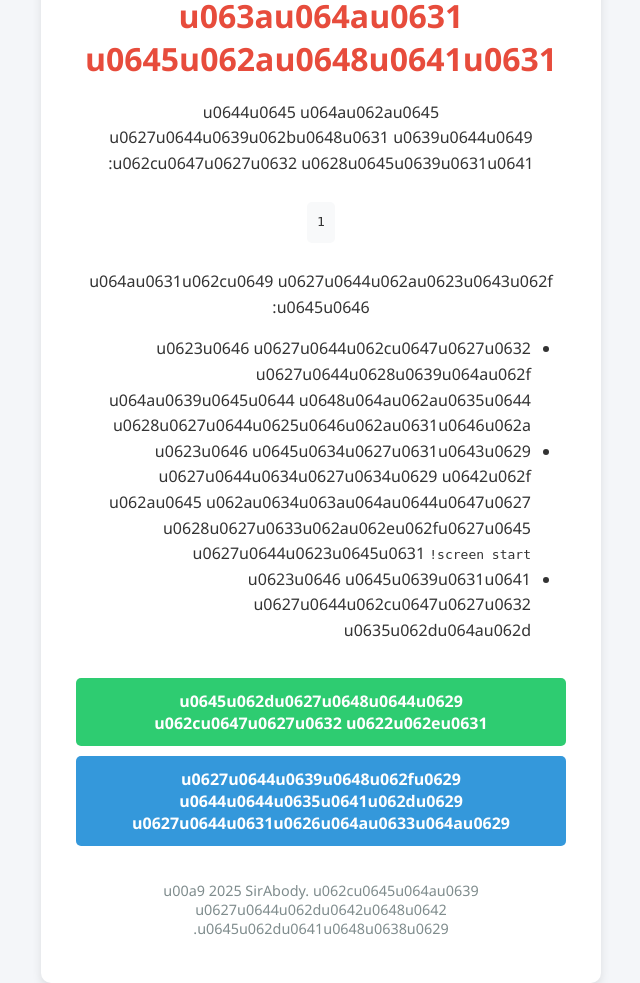
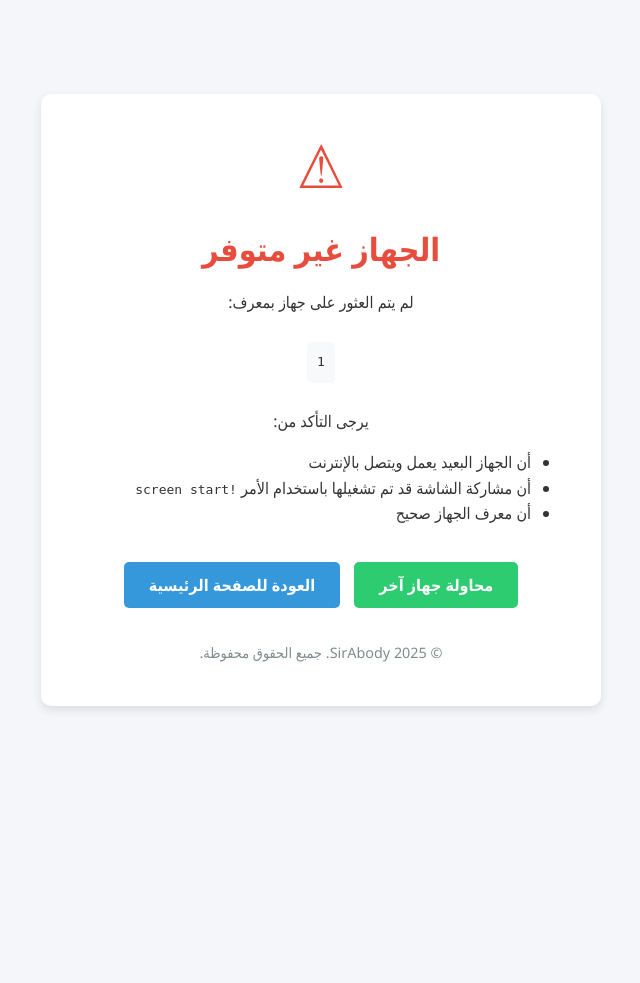
Before and after one commit to SirAbody/render-remote, a Flask app: page /screen/1 in a window 1280 px wide. Shown: the whole page, without its empty margins (319-959 px from the left). After the commit the page ends 710 px from the top, so only its background shows below. Run offline with Flask 2, Linux system fonts and the light colour scheme.

Commit message:
استبدال الملفات وتحديث المشروع

```diff
--- a/templates/no_device.html
+++ b/templates/no_device.html
@@ -3,7 +3,7 @@
 <head>
     <meta charset="UTF-8">
     <meta name="viewport" content="width=device-width, initial-scale=1.0">
-    <title>u0627u0644u062cu0647u0627u0632 u063au064au0631 u0645u062au0648u0641u0631</title>
+    <title>الجهاز غير متوفر</title>
     <style>
         body {
             font-family: 'Segoe UI', Tahoma, Geneva, Verdana, sans-serif;
@@ -77,24 +77,24 @@
 <body>
     <div class="container">
         <div class="icon">&#9888;</div>
-        <h1>u0627u0644u062cu0647u0627u0632 u063au064au0631 u0645u062au0648u0641u0631</h1>
+        <h1>الجهاز غير متوفر</h1>
 
         <div class="message">
-            <p>u0644u0645 u064au062au0645 u0627u0644u0639u062bu0648u0631 u0639u0644u0649 u062cu0647u0627u0632 u0628u0645u0639u0631u0641:</p>
+            <p>لم يتم العثور على جهاز بمعرف:</p>
             <div class="device-id">{{ device_id }}</div>
-            <p>u064au0631u062cu0649 u0627u0644u062au0623u0643u062f u0645u0646:</p>
+            <p>يرجى التأكد من:</p>
             <ul style="text-align: right;">
-                <li>u0623u0646 u0627u0644u062cu0647u0627u0632 u0627u0644u0628u0639u064au062f u064au0639u0645u0644 u0648u064au062au0635u0644 u0628u0627u0644u0625u0646u062au0631u0646u062a</li>
-                <li>u0623u0646 u0645u0634u0627u0631u0643u0629 u0627u0644u0634u0627u0634u0629 u0642u062f u062au0645 u062au0634u063au064au0644u0647u0627 u0628u0627u0633u062au062eu062fu0627u0645 u0627u0644u0623u0645u0631 <code>!screen start</code></li>
-                <li>u0623u0646 u0645u0639u0631u0641 u0627u0644u062cu0647u0627u0632 u0635u062du064au062d</li>
+                <li>أن الجهاز البعيد يعمل ويتصل بالإنترنت</li>
+                <li>أن مشاركة الشاشة قد تم تشغيلها باستخدام الأمر <code>!screen start</code></li>
+                <li>أن معرف الجهاز صحيح</li>
             </ul>
         </div>
 
-        <a href="/view" class="btn btn-retry">u0645u062du0627u0648u0644u0629 u062cu0647u0627u0632 u0622u062eu0631</a>
-        <a href="/" class="btn">u0627u0644u0639u0648u062fu0629 u0644u0644u0635u0641u062du0629 u0627u0644u0631u0626u064au0633u064au0629</a>
+        <a href="/view" class="btn btn-retry">محاولة جهاز آخر</a>
+        <a href="/" class="btn">العودة للصفحة الرئيسية</a>
 
         <div class="footer">
-            <p>u00a9 2025 SirAbody. u062cu0645u064au0639 u0627u0644u062du0642u0648u0642 u0645u062du0641u0648u0638u0629.</p>
+            <p>© 2025 SirAbody. جميع الحقوق محفوظة.</p>
         </div>
     </div>
 </body>
```
Also changed, not shown: receiver.py (+7 -1 lines), templates/view.html (+7 -7 lines).
